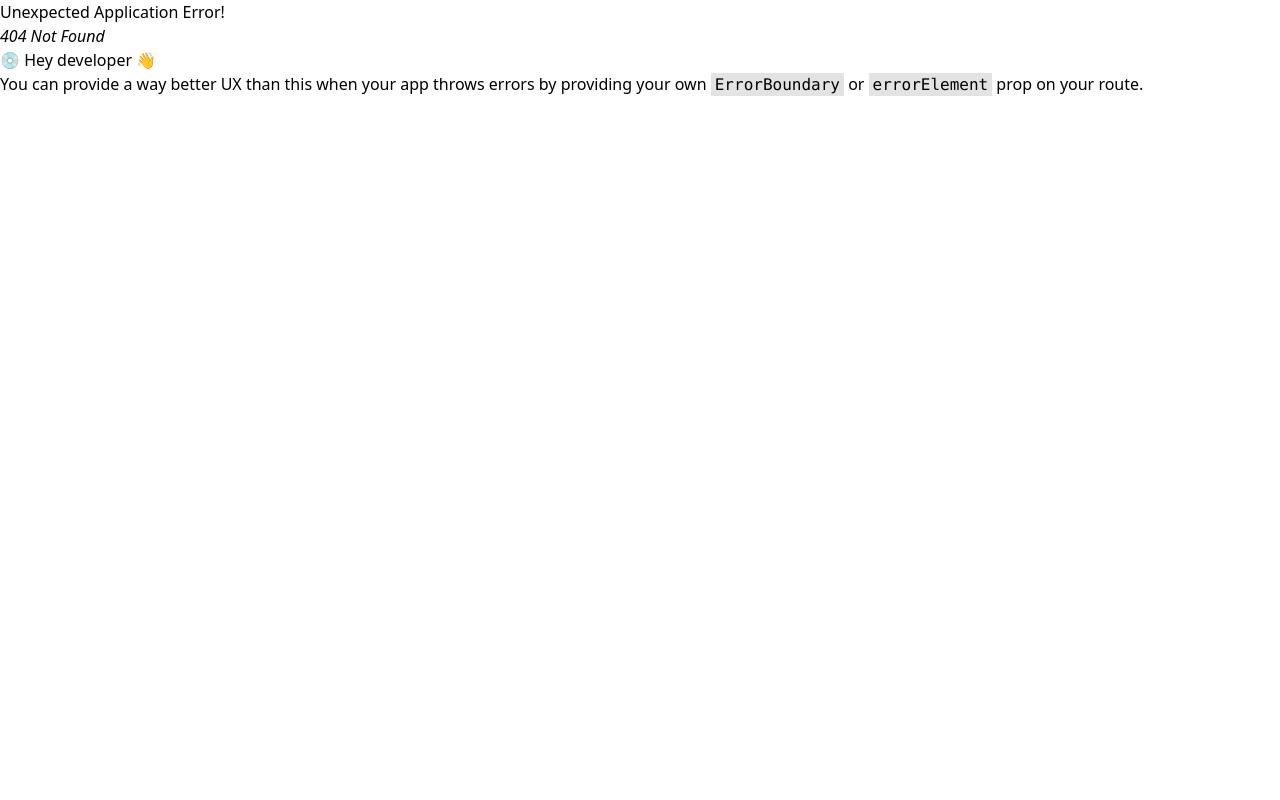
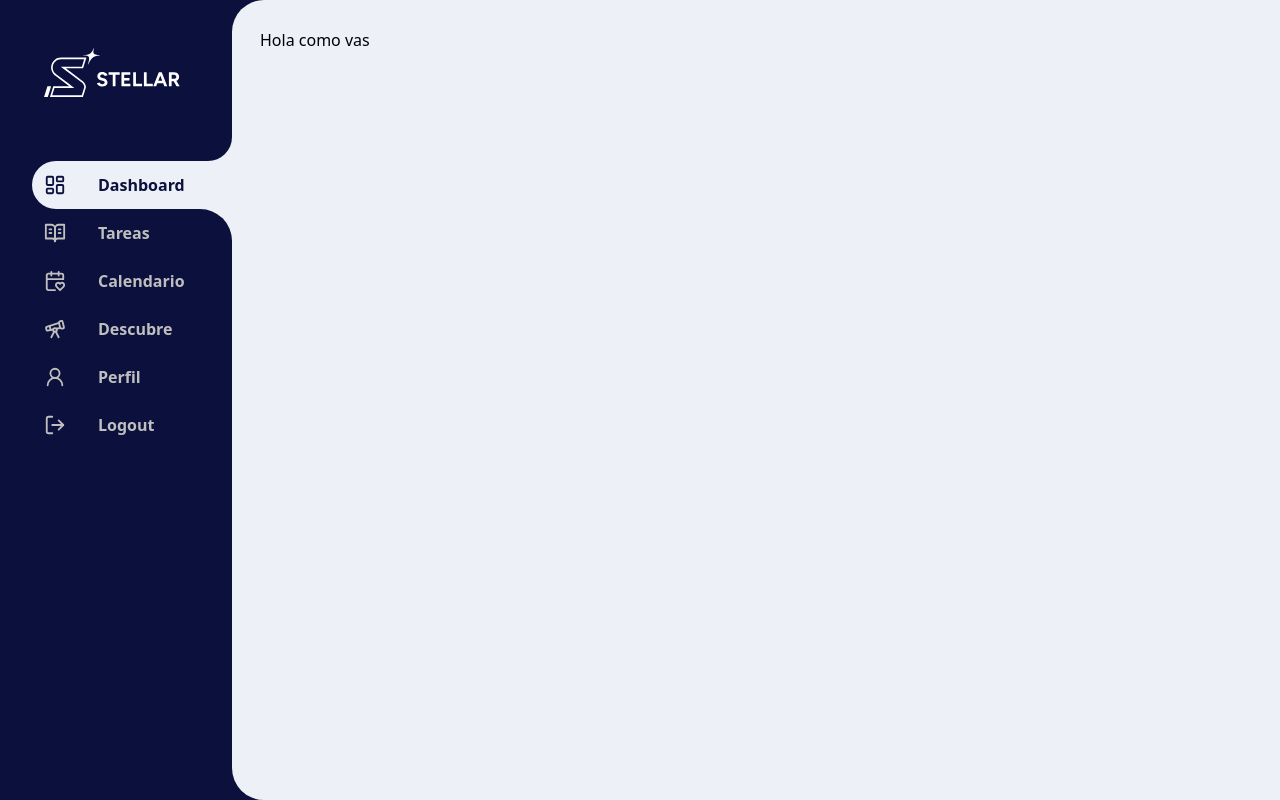
Before and after one commit to KevinLatino/Stellar-Frontend, a React (Vite) app: page /medal/1 in a window 1280 px wide. Before the commit this address had no page. Built offline with nearby package versions, Linux system fonts and the light colour scheme.

Commit message:
general changes

```diff
--- a/src/Screens/DashboardScreen.jsx
+++ b/src/Screens/DashboardScreen.jsx
@@ -9,6 +9,7 @@ import { getWeekTasks } from '@Api/Task.Api';
 import { userMedal } from '@Api/UserMedal.Api';
 import { useQuery } from 'react-query';
 import { motion } from 'framer-motion';
+import ViewMedal from './ViewTasks';
 
 const DashboardScreen = () => {
     const weekTasksQuery = useQuery({
--- a/src/Screens/LoginScreen.jsx
+++ b/src/Screens/LoginScreen.jsx
@@ -24,7 +24,7 @@ const LoginScreen = () => {
         },
         onSuccess: (data) => {
             login(data);
-            navigate('/sidebar/dashboard');
+            navigate('/dashboard');
         }
     });
 
--- /dev/null
+++ b/src/Screens/ViewTasks.jsx
@@ -0,0 +1,11 @@
+import React from 'react'
+
+const ViewMedal = () => {
+  return (
+    <>
+      <h1>Hola como vas</h1>
+    </>
+  )
+}
+
+export default ViewMedal
--- a/src/main.jsx
+++ b/src/main.jsx
@@ -18,6 +18,7 @@ import PlanificationEnvironment from './Screens/DiscoverScreens/PlanificationEnv
 import Mindfulness from './Screens/DiscoverScreens/Mindfulness';
 import './index.css';
 import PodomoroTechnique from './Screens/DiscoverScreens/PodomoroTechnique';
+import ViewMedal from '@Screens/ViewTasks';
 import { NavBar } from '@Components/NavBarComponent';
 
 const queryClient = new QueryClient();
@@ -71,6 +72,10 @@ const router = createBrowserRouter([
         path: 'profile',
         element: <ProfileScreen />
       },
+      {
+        path: 'medal/:id',
+        element: <ViewMedal />
+      }
     ]
   },
   {
```
